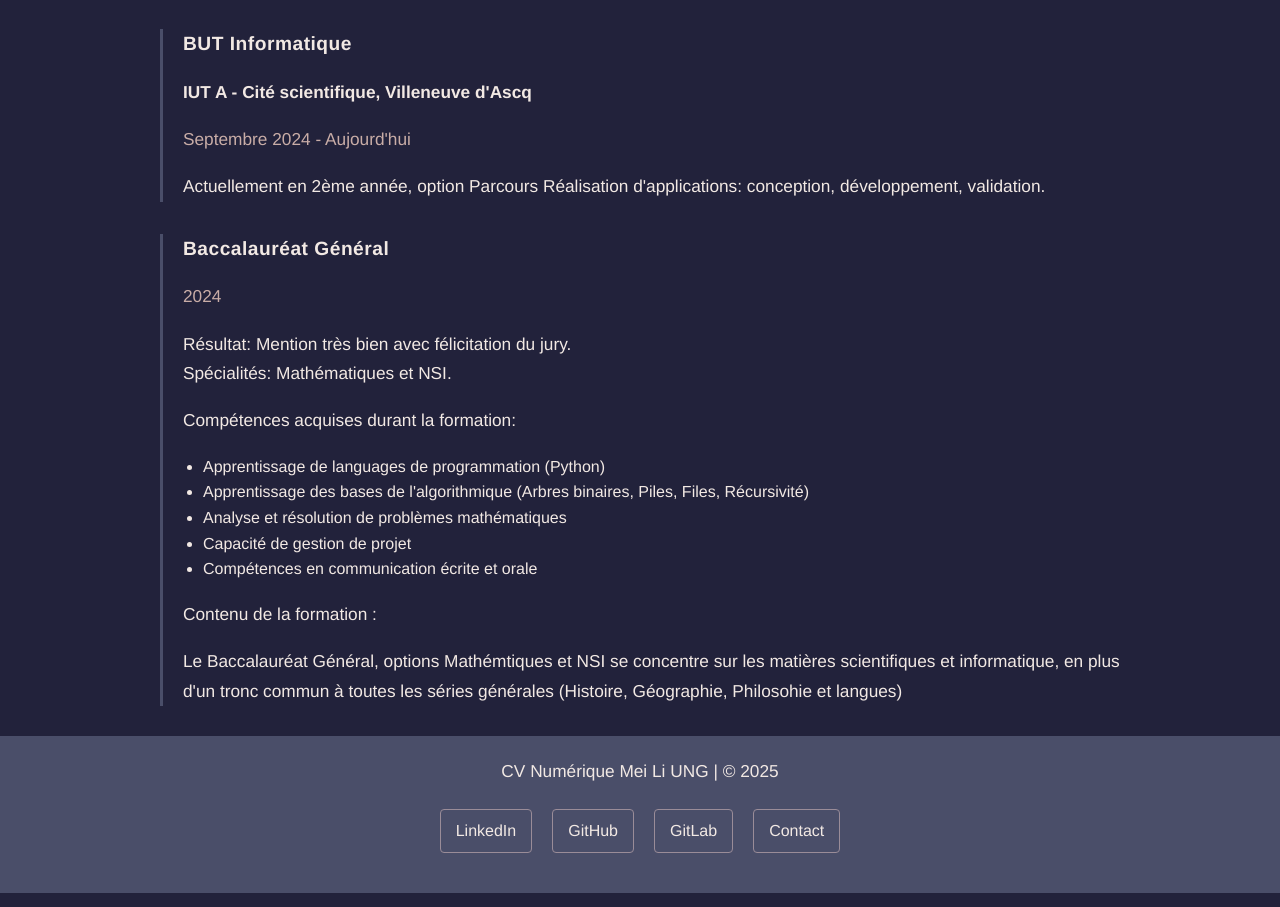
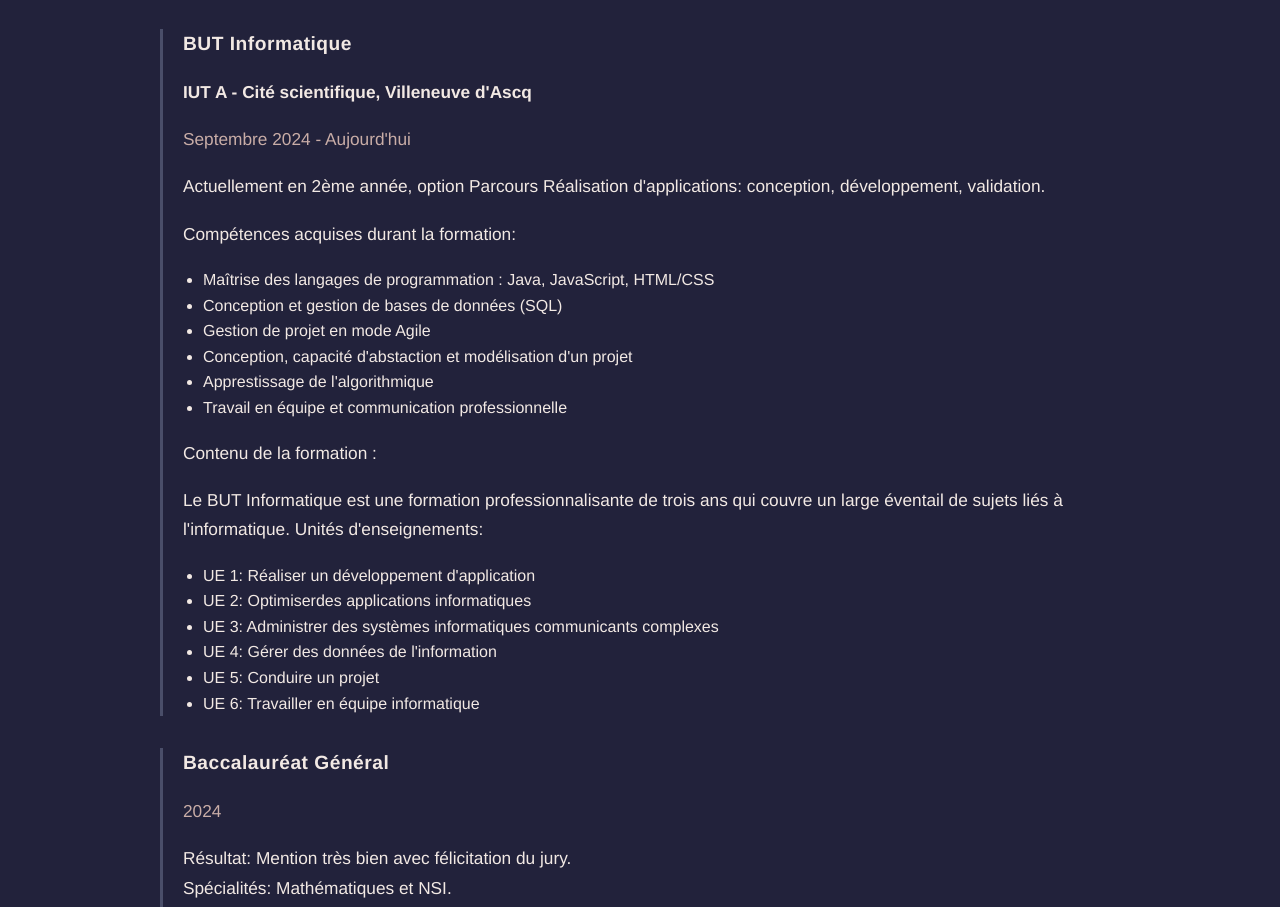
Before and after one commit to M3i-li/Portfolio, a plain HTML site: page html/cursus.html in a window 1280 px wide. Shown: the part 177-1084 px from the top of the page. Drawn offline with Linux system fonts and the light colour scheme.

Commit message:
textes ajoutés

```diff
--- a/html/cursus.html
+++ b/html/cursus.html
@@ -12,7 +12,7 @@
 <body>
     <header class="minimal-header">
         <nav class="minimal-navbar">
-            <a href="index.html">À Propos</a>
+            <a href="index.html">Accueil</a>
             <a href="cursus.html" class="active-page">Cursus</a>
             <a href="experiences.html">Projets & Expériences</a>
             <a href="competences.html">Compétences</a>
@@ -30,6 +30,27 @@
                 <p><strong>IUT A - Cité scientifique, Villeneuve d'Ascq</strong></p>
                 <p class="date-range">Septembre 2024 - Aujourd'hui</p>
                 <p>Actuellement en 2ème année, option Parcours Réalisation d'applications: conception, développement, validation.</p>
+                <p>Compétences acquises durant la formation:
+                    <ul>
+                        <li>Maîtrise des langages de programmation : Java, JavaScript, HTML/CSS</li>
+                        <li>Conception et gestion de bases de données (SQL)</li>
+                        <li>Gestion de projet en mode Agile</li>
+                        <li>Conception, capacité d'abstaction et modélisation d'un projet</li>
+                        <li>Apprestissage de l'algorithmique</li>
+                        <li>Travail en équipe et communication professionnelle</li>
+                    </ul>
+                </p>
+                <p>Contenu de la formation :</p>
+                <p>Le BUT Informatique est une formation professionnalisante de trois ans qui couvre un large éventail de sujets liés à l'informatique. Unités d'enseignements:
+                    <ul>
+                        <li>UE 1: Réaliser un développement d'application</li>
+                        <li>UE 2: Optimiserdes applications informatiques</li>
+                        <li>UE 3: Administrer des systèmes informatiques communicants complexes</li>
+                        <li>UE 4: Gérer des données de l'information</li>
+                        <li>UE 5: Conduire un projet</li>
+                        <li>UE 6: Travailler en équipe informatique</li>
+                    </ul>
+
             </article>
 
             <article class="minimal-item">
```
Also changed, not shown: html/competences.html (+1 -1 lines), html/contact.html (+1 -2 lines), html/experiences.html (+1 -1 lines), html/index.html (+1 -1 lines), html/interets.html (+1 -1 lines).
